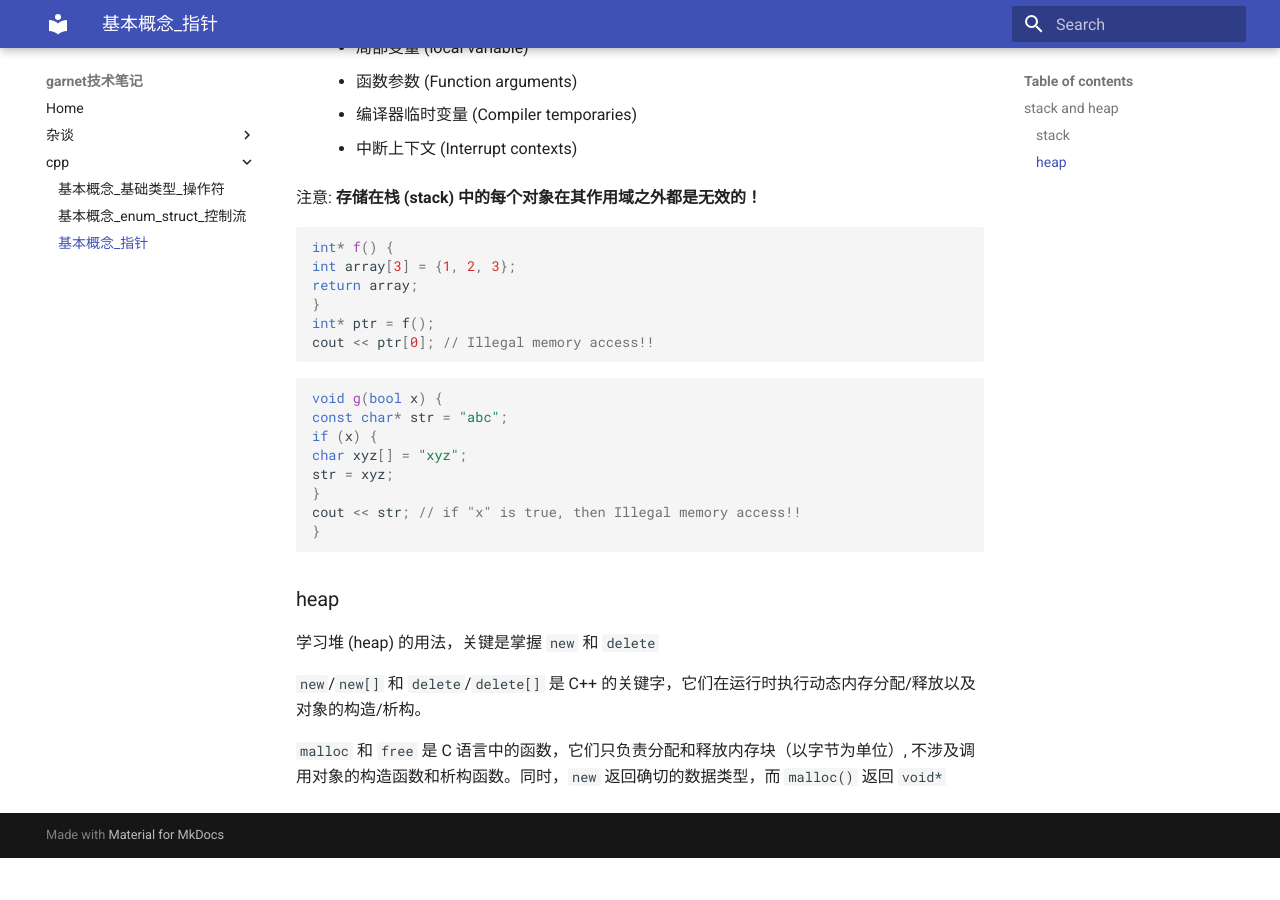
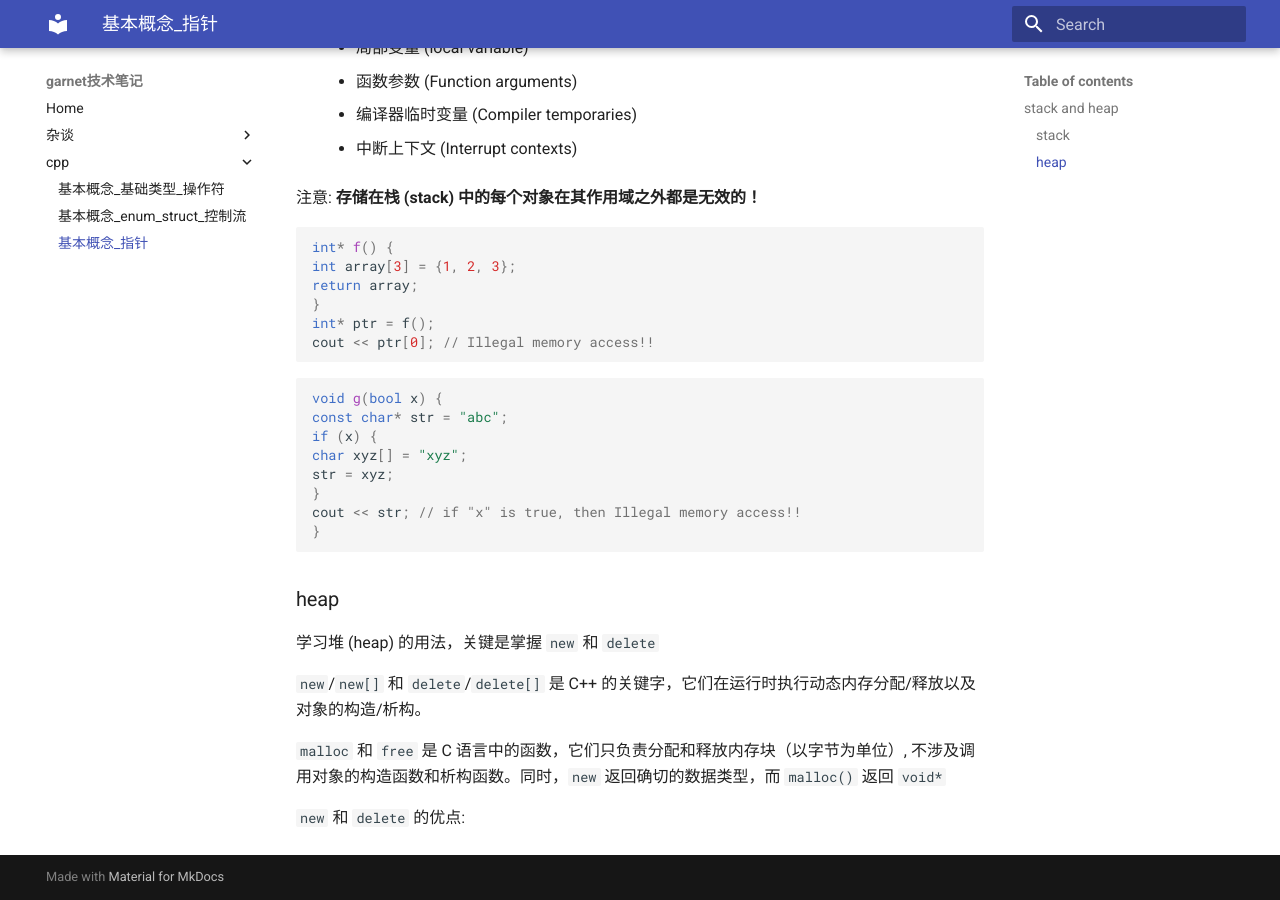
Before and after one commit to ymma98/technotes, an MkDocs documentation site: the page built from docs/cpp/基本概念_指针.md, in a window 1280 px wide and 900 px high, scrolled down 1430 px. Built offline with MkDocs 1.6.1 and Material for MkDocs 9.7.7, drawn with Linux system fonts in a browser that asks for light colours; before the commit the page ends 2288 px from its top, so only the background shows below that.

Commit message:
docs/cpp/基本概念_指针.md updated from https://stackedit.cn/

```diff
--- a/docs/cpp/基本概念_指针.md
+++ b/docs/cpp/基本概念_指针.md
@@ -69,8 +69,12 @@ cout << str; // if "x" is true, then Illegal memory access!!
 `malloc` 和 `free` 是 C 语言中的函数，它们只负责分配和释放内存块（以字节为单位）, 不涉及调用对象的构造函数和析构函数。同时，`new` 返回确切的数据类型，而 `malloc()` 返回 `void*`
 
 
+`new` 和 `delete` 的优点:
+
+
+
 <!--stackedit_data:
-eyJoaXN0b3J5IjpbLTExMTQ2MzcwMDEsLTQzODI4MTMwNywxOT
-g3MzI4NzExLDEwMDk4MzIzNTUsLTE0OTE3MzUyNTgsLTEwMzgw
-OTIxODcsLTE2NDExNDE5MjUsMTY2Mjg3OTE0XX0=
+eyJoaXN0b3J5IjpbLTk1MzEyNzA1OSwtNDM4MjgxMzA3LDE5OD
+czMjg3MTEsMTAwOTgzMjM1NSwtMTQ5MTczNTI1OCwtMTAzODA5
+MjE4NywtMTY0MTE0MTkyNSwxNjYyODc5MTRdfQ==
 -->
```
